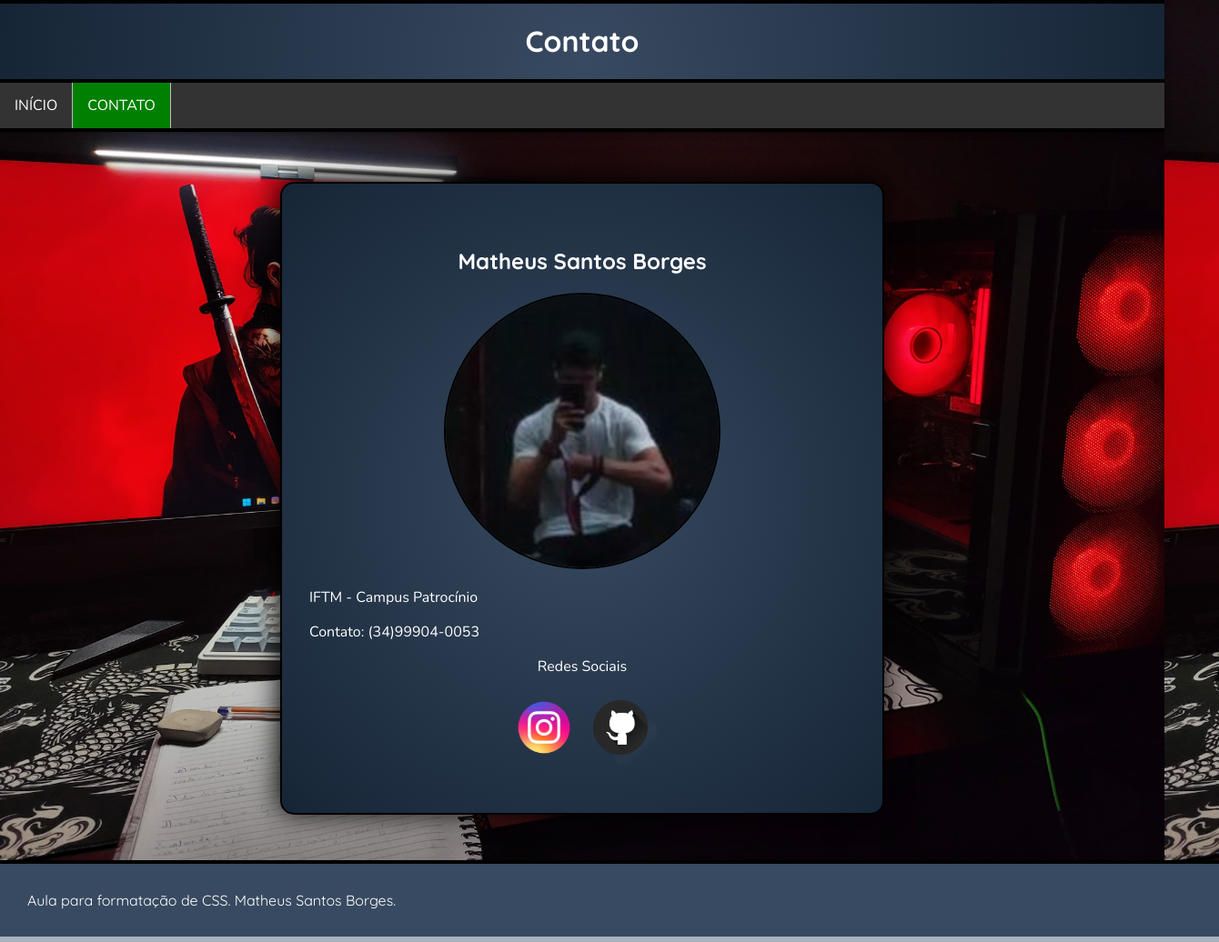
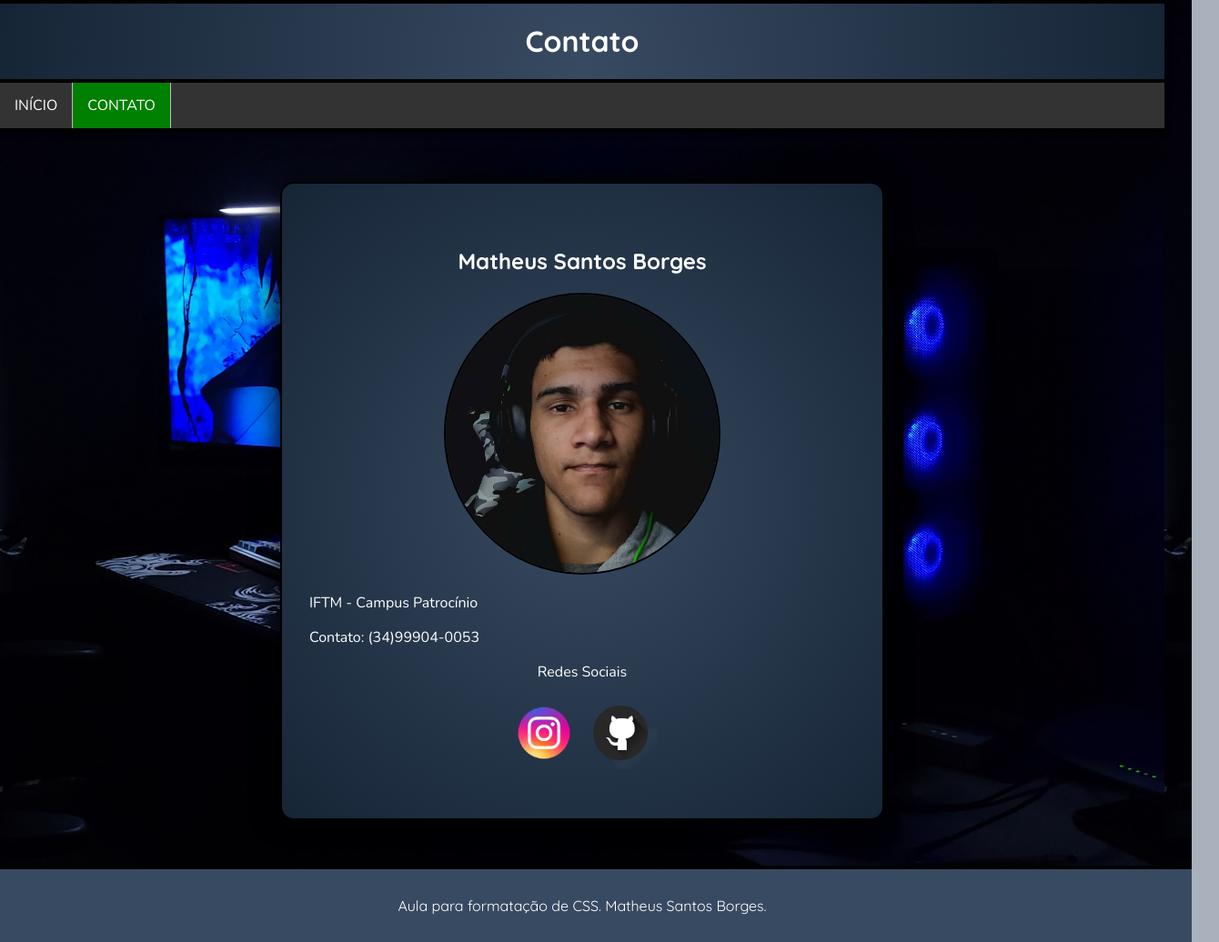
Before and after one commit to Matheus-Mbs/CSS-Corrigido, a plain HTML site: page sobre.html in a window 1280 px wide. Shown: the whole page at 91% size, 1340 px wide, since content can reach past the window. Drawn offline with nearby package versions, Linux system fonts and the light colour scheme.

Commit message:
Add files via upload

```diff
--- a/estilo.css
+++ b/estilo.css
@@ -32,8 +32,13 @@ html {
 
 body{
     background: #A8B1BC;
-    justify-content: center;
+    display: flex;
+    flex-direction: column;
+    min-height: 100vh;
+    margin: 0;
 }
+
+
 
 header{
     border-bottom: solid black 4px;
@@ -111,13 +116,12 @@ div{
 
 footer{
     background: rgb(56,74,97);
-    position: absolute;
     width: 100%;
     color: white;
-    left: 0;
-    z-index: 999;
     padding: 30px;
     border-top: solid black 4px;
+    font-family: "Quicksand";
+    text-align: center;
 }
 
 .site{
@@ -170,7 +174,7 @@ footer{
         }
 }
 .profile{
-    border-radius: 200px;
+    border-radius: 100%;
     border: solid black 2px;
 }
 
@@ -189,15 +193,6 @@ ul{
 h2{
     font-family: "Quicksand";
 }
-
-footer{
-    font-family: "Quicksand";
-}
-
-.footer-sobre{
-    position: absolute;
-}
-
 .img-jogos{
     width: 50%;
     height: auto;
@@ -208,5 +203,6 @@ footer{
 
 .wallpaper{
     background-size: 100%;
-    background-image: url(img-redes/pc3.jpeg);
+    background-image: url(img-redes/pczin.jpg);
+    align-items: center;
 }
--- a/sobre.html
+++ b/sobre.html
@@ -18,19 +18,19 @@
 
     </header>
 
-    <center><div class="intro-sobre">
+    <div class="intro-sobre">
         <h2 id="">Matheus Santos Borges</h2>
 
-        <img src="img-redes/profile.jpg" alt="profile" class="profile">
+        <img src="img-redes/profile3.jpg" alt="profile" class="profile">
         <br>
         <p>IFTM - Campus Patrocínio</p>
         <p>Contato: (34)99904-0053</p>
         <p style="text-align: center;">Redes Sociais</p>
         <a href="https://www.instagram.com/matheus_mbs_"><img src="img-redes/logo-insta.png" alt="instagram"></a>
         <a href="https://github.com/MatheusMbs2008"><img src="img-redes/github-logo.png" alt="github"></a>
-    </div></center>
+    </div>
 
-    <footer class="footer-sobre">Aula para formatação de CSS. Matheus Santos Borges.</footer>
+    <footer>Aula para formatação de CSS. Matheus Santos Borges.</footer>
 
 </body>
 </html>
```
Also changed, not shown: img-redes/pc.jpg (added), img-redes/pc2.jpg, img-redes/pczin.jpg (added), img-redes/profile2.jpg (added), img-redes/profile3.jpg (added).
